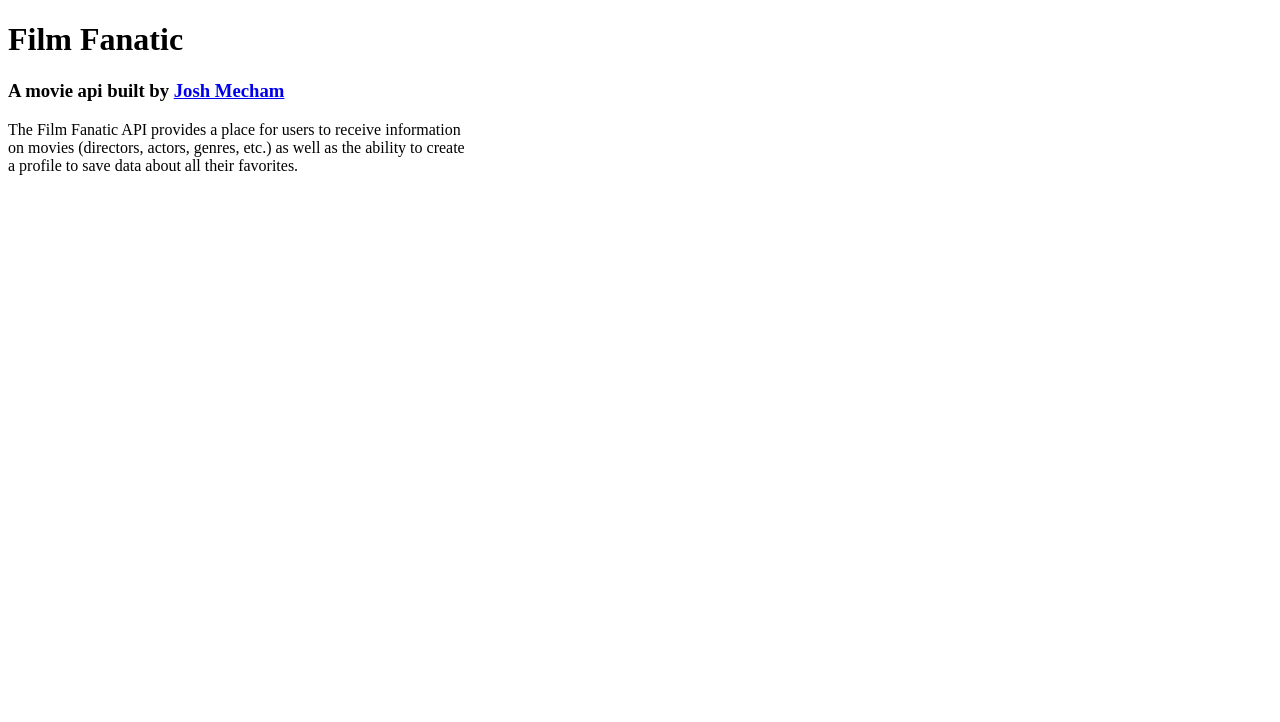
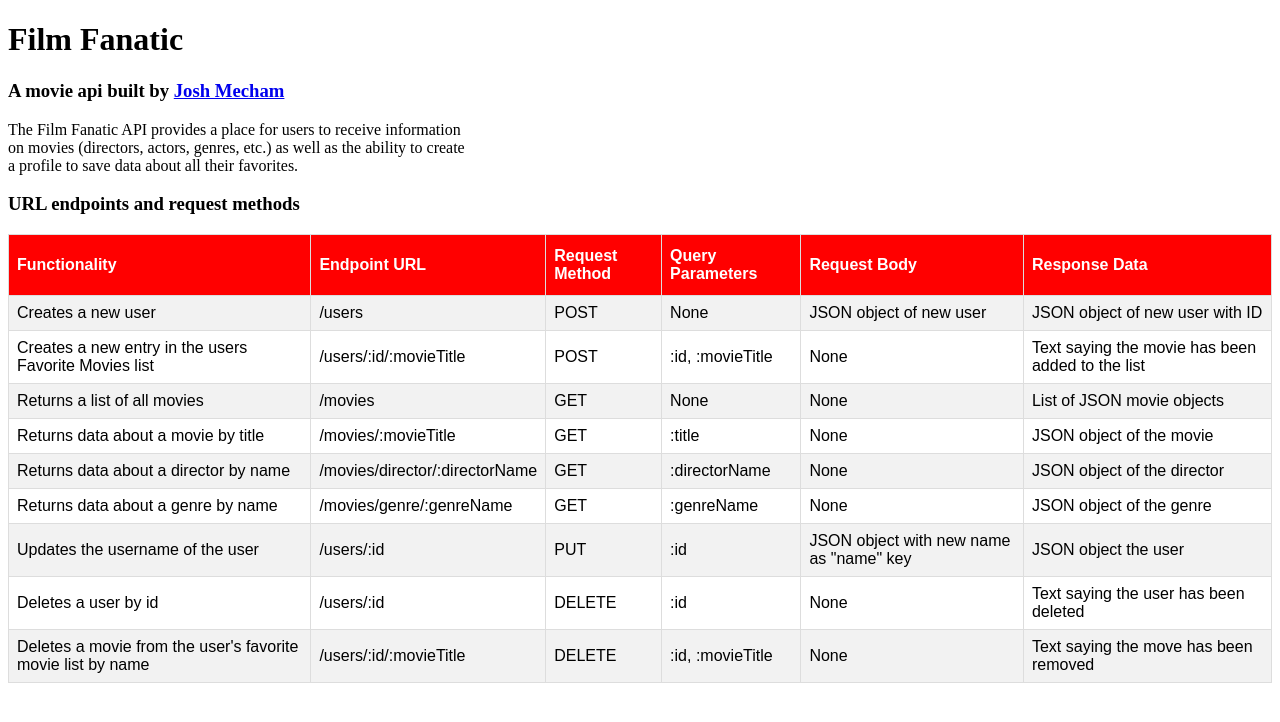
Before and after one commit to j-mecham/movie_api, a website: page public/documentation.html in a window 1280 px wide. Drawn offline with Linux system fonts and the light colour scheme.

Commit message:
Documented API endpoints in a table

```diff
--- a/public/documentation.html
+++ b/public/documentation.html
@@ -3,6 +3,7 @@
     <head>
         <meta charset="UTF-8">
         <meta name="viewport" content="width=device-width, initial-scale=1.0">
+        <link rel="stylesheet" href="style.css">
         <title>Documentation</title>
     </head>
   <body>
@@ -11,5 +12,88 @@
     <p>The Film Fanatic API provides a place for users to receive information <br>
     on movies  (directors, actors, genres, etc.) as well as the ability to create <br>
     a profile to save data about all their favorites.</p>
+    <h3>URL endpoints and request methods</h3>
+    <table id="documented">
+      <tr>
+        <th>Functionality</th>
+        <th>Endpoint URL</th>
+        <th>Request Method</th>
+        <th>Query Parameters</th>
+        <th>Request Body</th>
+        <th>Response Data</th>
+      </tr>
+      <tr>
+        <td>Creates a new user</td>
+        <td>/users</td>
+        <td>POST</td>
+        <td>None</td>
+        <td>JSON object of new user</td>
+        <td>JSON object of new user with ID</td>
+      </tr>
+      <tr>
+        <td>Creates a new entry in the users Favorite Movies list</td>
+        <td>/users/:id/:movieTitle</td>
+        <td>POST</td>
+        <td>:id, :movieTitle</td>
+        <td>None</td>
+        <td>Text saying the movie has been added to the list</td>
+      </tr>
+      <tr>
+        <td>Returns a list of all movies</td>
+        <td>/movies</td>
+        <td>GET</td>
+        <td>None</td>
+        <td>None</td>
+        <td>List of JSON movie objects</td>
+      </tr>
+      <tr>
+        <td>Returns data about a movie by title</td>
+        <td>/movies/:movieTitle</td>
+        <td>GET</td>
+        <td>:title</td>
+        <td>None</td>
+        <td>JSON object of the movie</td>
+      </tr>
+      <tr>
+        <td>Returns data about a director by name</td>
+        <td>/movies/director/:directorName</td>
+        <td>GET</td>
+        <td>:directorName</td>
+        <td>None</td>
+        <td>JSON object of the director</td>
+      </tr>
+      <tr>
+        <td>Returns data about a genre by name</td>
+        <td>/movies/genre/:genreName</td>
+        <td>GET</td>
+        <td>:genreName</td>
+        <td>None</td>
+        <td>JSON object of the genre</td>
+      </tr>
+      <tr>
+        <td>Updates the username of the user</td>
+        <td>/users/:id</td>
+        <td>PUT</td>
+        <td>:id</td>
+        <td>JSON object with new name as "name" key</td>
+        <td>JSON object the user</td>
+      </tr>
+      <tr>
+        <td>Deletes a user by id</td>
+        <td>/users/:id</td>
+        <td>DELETE</td>
+        <td>:id</td>
+        <td>None</td>
+        <td>Text saying the user has been deleted</td>
+      </tr>
+      <tr>
+        <td>Deletes a movie from the user's favorite movie list by name</td>
+        <td>/users/:id/:movieTitle</td>
+        <td>DELETE</td>
+        <td>:id, :movieTitle</td>
+        <td>None</td>
+        <td>Text saying the move has been removed</td>
+      </tr>
+    </table>
   </body>
 </html>
```
